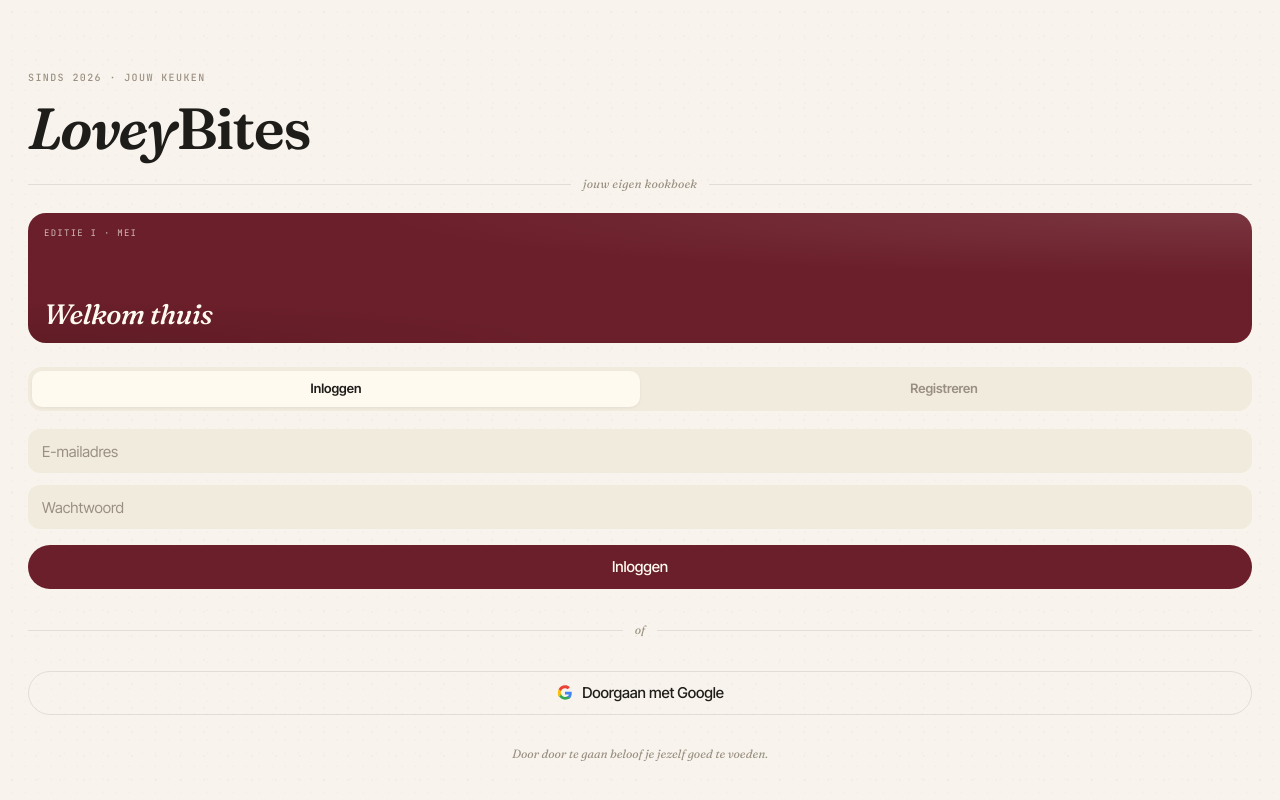
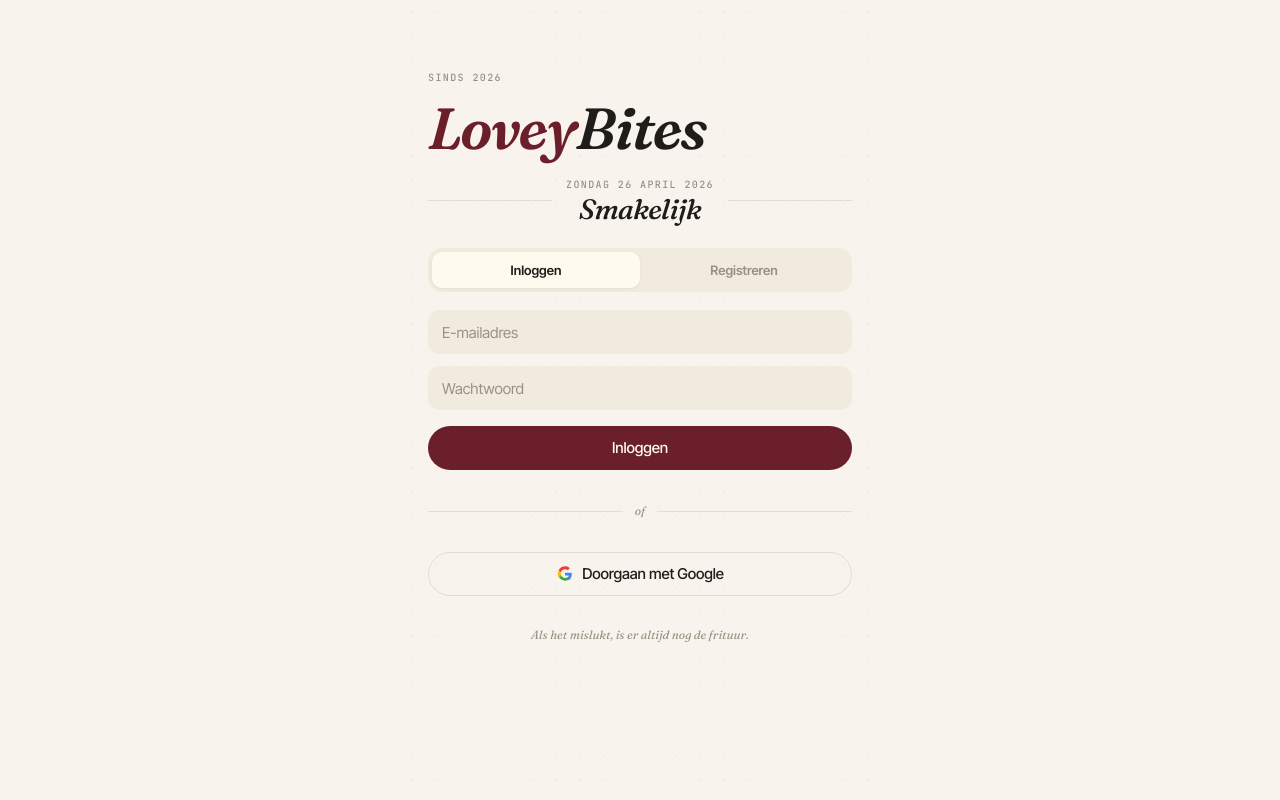
Before and after one commit to TomRomanus/LoveyBites, a React (Vite) app: page /login in a window 1280 px wide. Built offline with nearby package versions, Linux system fonts and the light colour scheme; no server answers.

Commit message:
Improve login page ui

```diff
--- a/src/App.tsx
+++ b/src/App.tsx
@@ -11,6 +11,7 @@ export default function App() {
   return (
     <AuthProvider>
       <BrowserRouter>
+        <div style={{ maxWidth: 480, margin: '0 auto', minHeight: '100dvh', position: 'relative' }}>
         <Routes>
           <Route path="/login" element={<LoginPage />} />
           <Route path="/" element={<ProtectedRoute><RecipesPage /></ProtectedRoute>} />
@@ -19,6 +20,7 @@ export default function App() {
           <Route path="/edit/:id" element={<ProtectedRoute><NewRecipePage /></ProtectedRoute>} />
           <Route path="/calendar" element={<ProtectedRoute><CalendarPage /></ProtectedRoute>} />
         </Routes>
+        </div>
       </BrowserRouter>
     </AuthProvider>
   )
--- a/src/pages/LoginPage.tsx
+++ b/src/pages/LoginPage.tsx
@@ -3,6 +3,14 @@ import { Navigate } from 'react-router-dom'
 import { useAuth } from '../contexts/AuthContext'
 
 const googleEnabled = import.meta.env.VITE_ENABLE_GOOGLE_LOGIN !== 'false'
+
+const NL_DAYS = ['zondag', 'maandag', 'dinsdag', 'woensdag', 'donderdag', 'vrijdag', 'zaterdag']
+const NL_MONTHS = ['januari', 'februari', 'maart', 'april', 'mei', 'juni', 'juli', 'augustus', 'september', 'oktober', 'november', 'december']
+
+function todayFull() {
+  const d = new Date()
+  return `${NL_DAYS[d.getDay()]} ${d.getDate()} ${NL_MONTHS[d.getMonth()]} ${d.getFullYear()}`
+}
 
 export default function LoginPage() {
   const { user, signInWithGoogle, signInWithEmail, signUpWithEmail, authError } = useAuth()
@@ -74,25 +82,22 @@ export default function LoginPage() {
     <div className="lb-paper" style={{ minHeight: '100dvh', display: 'flex', flexDirection: 'column' }}>
       {/* Masthead */}
       <div style={{ padding: '70px 28px 0', flexShrink: 0 }}>
-        <div className="lb-eyebrow" style={{ marginBottom: 14 }}>SINDS 2026 · JOUW KEUKEN</div>
+        <div className="lb-eyebrow" style={{ marginBottom: 14 }}>SINDS 2026</div>
         <h1 style={{ margin: 0, fontSize: 58, lineHeight: 1.0, letterSpacing: '-0.025em' }}>
-          <span style={{ fontFamily: 'var(--serif)', fontStyle: 'italic', fontWeight: 600, color: 'var(--ink)' }}>Lovey</span>
-          <span style={{ fontFamily: 'var(--serif)', fontStyle: 'normal', fontWeight: 600, color: 'var(--ink)' }}>Bites</span>
+          <span style={{ fontFamily: 'var(--serif)', fontStyle: 'italic', fontWeight: 600, color: 'var(--bordeaux)' }}>Lovey</span>
+          <span style={{ fontFamily: 'var(--serif)', fontStyle: 'italic', fontWeight: 600, color: 'var(--ink)' }}>Bites</span>
         </h1>
-        <div className="lb-divider-ornament" style={{ marginTop: 18 }}>
-          <span>jouw eigen kookboek</span>
-        </div>
       </div>
 
-      {/* Color block */}
-      <div style={{ padding: '0 28px' }}>
-        <div className="lb-color-block" style={{
-          '--block-bg': 'var(--bordeaux)',
-          height: 130,
-          borderRadius: 18,
-        } as React.CSSProperties}>
-          <div className="lb-color-block-corner">EDITIE I · MEI</div>
-          <div className="lb-color-block-title" style={{ fontSize: 28 }}>Welkom thuis</div>
+      {/* Welcome */}
+      <div style={{ padding: '0 28px', marginTop: 20 }}>
+        <div style={{ display: 'flex', alignItems: 'center', gap: 14 }}>
+          <div style={{ flex: 1, height: '0.5px', background: 'var(--line)' }} />
+          <div style={{ textAlign: 'center' }}>
+            <div className="lb-eyebrow" style={{ marginBottom: 3 }}>{todayFull()}</div>
+            <div style={{ fontFamily: 'var(--serif)', fontStyle: 'italic', fontWeight: 500, fontSize: 28, color: 'var(--ink)', letterSpacing: '-0.02em', lineHeight: 1.05 }}>Smakelijk</div>
+          </div>
+          <div style={{ flex: 1, height: '0.5px', background: 'var(--line)' }} />
         </div>
       </div>
 
@@ -150,7 +155,7 @@ export default function LoginPage() {
               background: 'var(--bordeaux-tint)',
               color: 'var(--bordeaux)',
               padding: '10px 14px',
-              borderRadius: 12,
+              borderRadius: '0 12px 12px 0',
               fontSize: 13,
               fontWeight: 500,
               borderLeft: '3px solid var(--bordeaux)',
@@ -188,7 +193,7 @@ export default function LoginPage() {
         )}
 
         <div style={{ textAlign: 'center', marginTop: 18, marginBottom: 32, fontSize: 12, color: 'var(--stone)', fontFamily: 'var(--serif)', fontStyle: 'italic' }}>
-          Door door te gaan beloof je jezelf goed te voeden.
+          Als het mislukt, is er altijd nog de frituur.
         </div>
       </form>
     </div>
```
